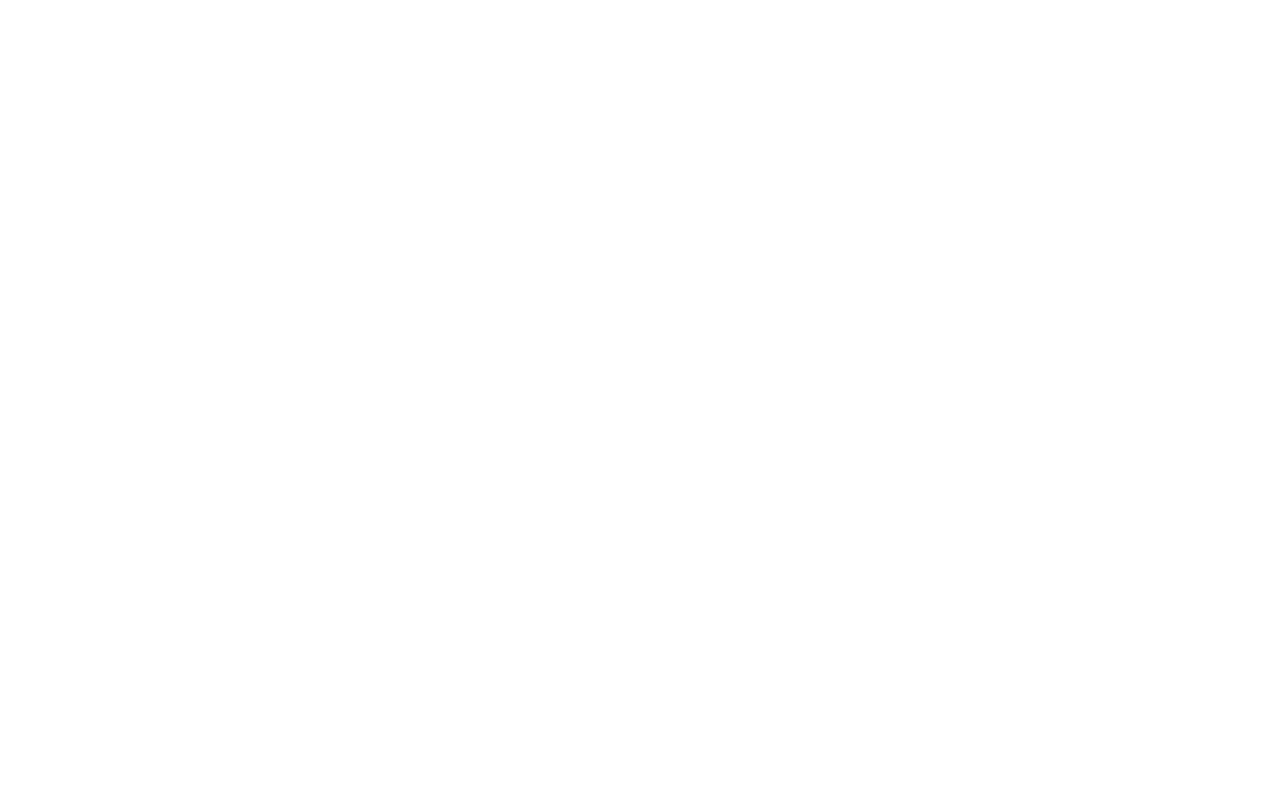
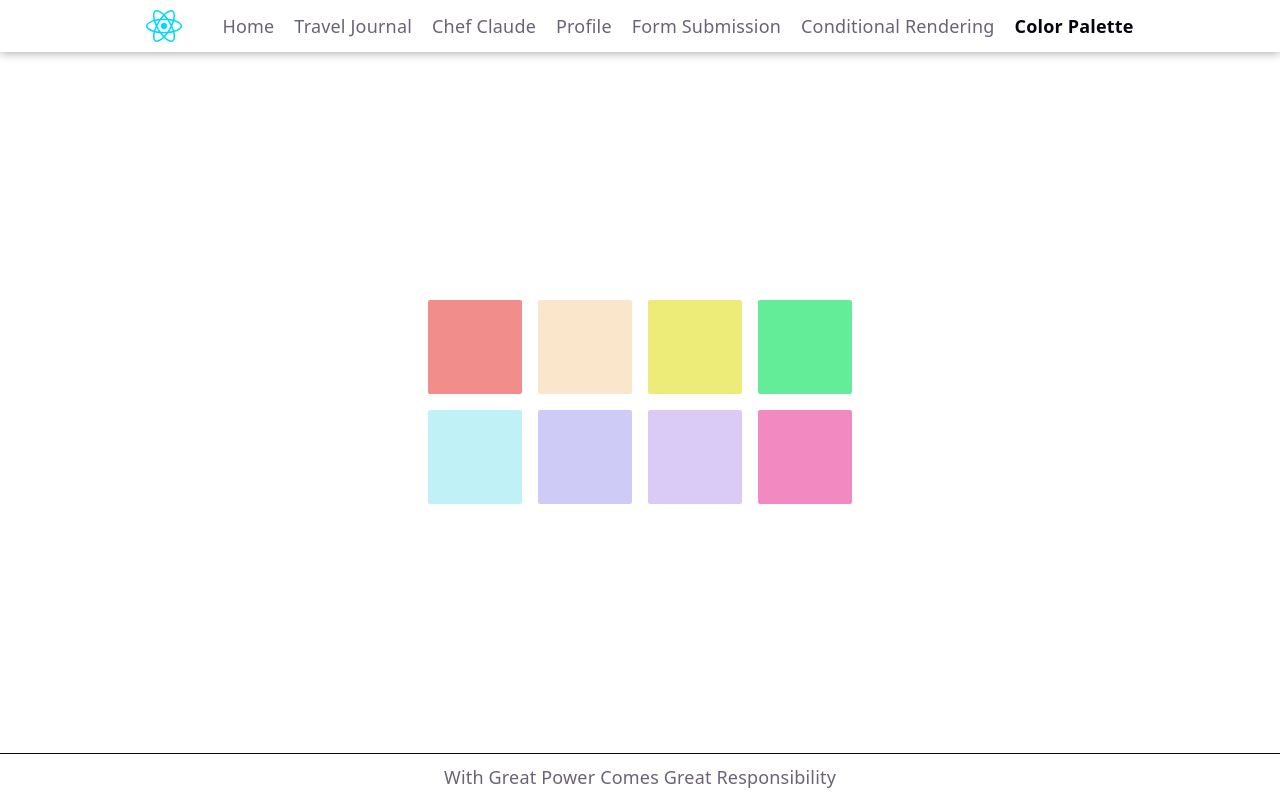
Before and after one commit to mahfuz-prog/react, a React app: page /color-palette in a window 1280 px wide. Before the commit this address had no page. Built offline with nearby package versions, Linux system fonts and the light colour scheme; the HTML template or start-up script is replaced by a standard one.

Commit message:
colorpaletter - props/state

```diff
--- a/src/assets/style/index.css
+++ b/src/assets/style/index.css
@@ -162,3 +162,23 @@
   gap: 10px;
   padding-top: 20px;
 }
+
+.pad-container {
+  display: grid;
+  grid-template-columns: repeat(4, 100px);
+  grid-template-rows: repeat(2, 100px);
+  gap: 10px;
+}
+
+.pad-container button {
+  height: 100px;
+  width: 100px;
+  border: 3px solid white;
+  border-radius: 5px;
+  cursor: pointer;
+  opacity: .4;
+}
+
+.pad-container button.on {
+  opacity: 1;
+}
--- /dev/null
+++ b/src/pages/ColorPalettePage.jsx
@@ -0,0 +1,78 @@
+import { useState } from "react"
+
+const pads = [
+  {
+    id: 1,
+    color: "#F18D8B",
+    on: true,
+  },
+  {
+    id: 2,
+    color: "#F5C280",
+    on: false,
+  },
+  {
+    id: 3,
+    color: "#EEEC79",
+    on: true,
+  },
+  {
+    id: 4,
+    color: "#64ED98",
+    on: true,
+  },
+  {
+    id: 5,
+    color: "#63DEED",
+    on: false,
+  },
+  {
+    id: 6,
+    color: "#877FED",
+    on: false,
+  },
+  {
+    id: 7,
+    color: "#A57FE9",
+    on: false,
+  },
+  {
+    id: 8,
+    color: "#F289C1",
+    on: true,
+  },
+]
+
+function Pad({ pad, toggle }) {
+  return (
+    <>
+      <button
+        className={pad.on ? "on" : undefined}
+        style={{ backgroundColor: pad.color }}
+        onClick={() => toggle(pad.id)}
+      ></button>
+    </>
+  )
+}
+
+export default function ColorPalette() {
+  const [btn, setBtn] = useState(pads)
+
+  function toggle(id) {
+    setBtn((prev) =>
+      prev.map((item) => {
+        return item.id === id ? { ...item, on: !item.on } : item
+      }),
+    )
+  }
+
+  const btnElements = btn.map((pad) => (
+    <Pad key={pad.id} pad={pad} toggle={toggle} />
+  ))
+
+  return (
+    <>
+      <div className="pad-container">{btnElements}</div>
+    </>
+  )
+}
--- a/src/routes.js
+++ b/src/routes.js
@@ -4,6 +4,7 @@
 import ProfilePage from "./pages/ProfilePage"
 import FormPage from "./pages/FormPage"
 import ConditonalPage from "./pages/ConditonalPage"
+import ColorPalettePage from "./pages/ColorPalettePage"
 
 export const routes = [
   {
@@ -41,4 +42,10 @@
     description: "Conditional Rendering, Ternary operator",
     element: ConditonalPage,
   },
+  {
+    path: "/color-palette",
+    label: "Color Palette",
+    description: "Single source of truth. State, Props",
+    element: ColorPalettePage,
+  },
 ]
```
